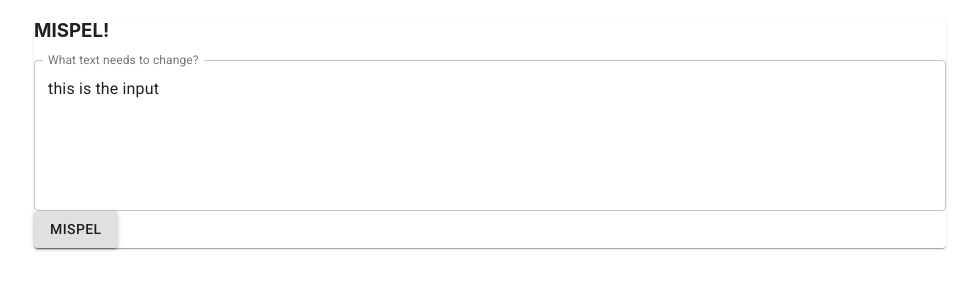
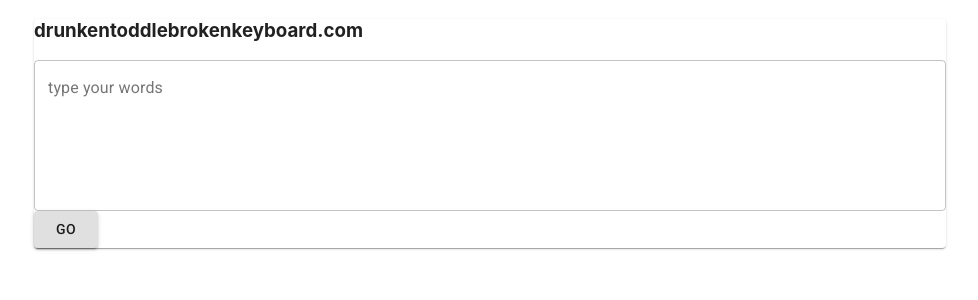
Before and after one commit to pottereric/mispeler, a React (Create React App) app: page / in a window 1280 px wide. Shown: the top 300 px of the page, without its empty margins (150-1128 px from the left). Built offline with nearby package versions, Linux system fonts and the light colour scheme.

Commit message:
clean up the text

```diff
--- a/public/index.html
+++ b/public/index.html
@@ -25,7 +25,7 @@
       work correctly both with client-side routing and a non-root public URL.
       Learn how to configure a non-root public URL by running `npm run build`.
     -->
-    <title>React App</title>
+    <title>Drunken Toddler Broken Keyboard</title>
   </head>
   <body>
     <noscript>You need to enable JavaScript to run this app.</noscript>
--- a/src/App.tsx
+++ b/src/App.tsx
@@ -16,7 +16,7 @@ class App extends React.Component<IAppProps, IAppState> {
     return (
       <div>
         {/* <TodoList initialText="baz" /> */}
-        <Mispeler initialText="this is the input" />
+        <Mispeler initialText="" />
       </div>
     );
   }
--- a/src/components/mispeller.tsx
+++ b/src/components/mispeller.tsx
@@ -29,11 +29,11 @@ export class Mispeler extends React.Component<IMispelerProps, IMispelerState> {
     return (
       <Container maxWidth="md">
         <Paper>
-          <h3>MISPEL!</h3>
+          <h3>drunkentoddlebrokenkeyboard.com</h3>
           <form onSubmit={this.handleSubmit}>
             <TextField
               id="outlined-multiline-static"
-              label="What text needs to change?"
+              label="type your words"
               multiline
               rows={6}
               fullWidth
@@ -42,7 +42,7 @@ export class Mispeler extends React.Component<IMispelerProps, IMispelerState> {
               onChange={this.handleChange}
             />
             <br/>
-            <Button variant="contained" onClick={() => { this.changeTheText(); }}>Mispel</Button>
+            <Button variant="contained" onClick={() => { this.changeTheText(); }}>Go</Button>
             <p>
               {this.state.mispeledText}
             </p>
```
Also changed, not shown: public/manifest.json.
